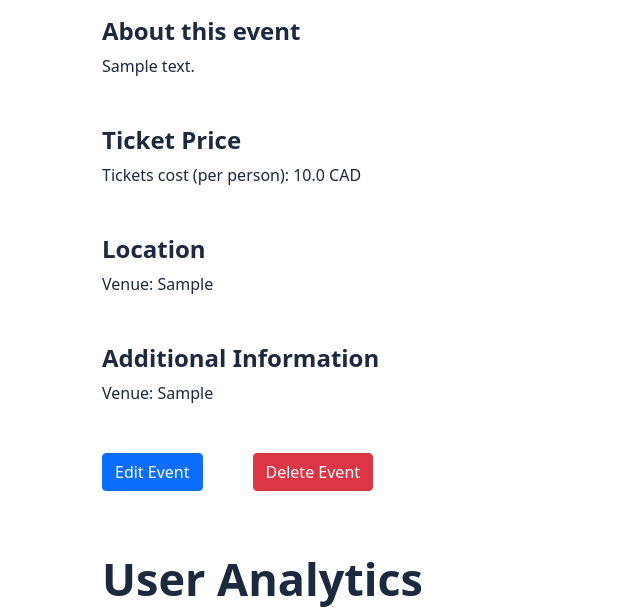
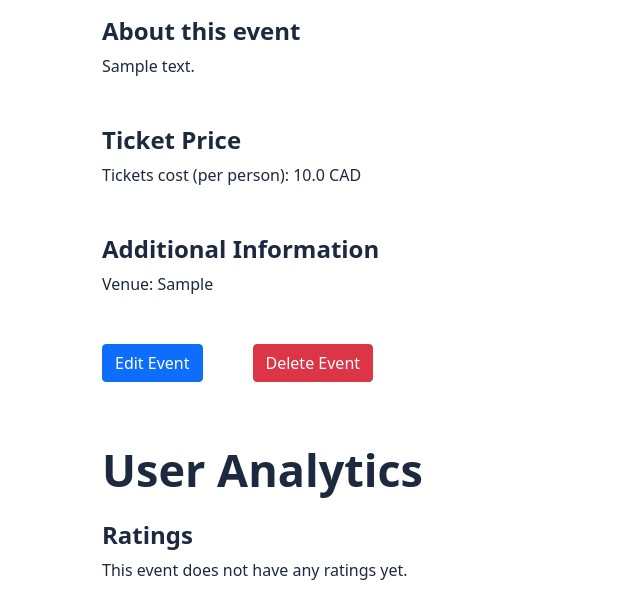
Before and after one commit to ECE444-2023Fall/UofT-EventHub, a Flask app: page /events/admin/1 in a window 1280 px wide. Shown: the part 1199-1814 px from the top of the page, without its empty margins (0-640 px from the left). Run offline with Flask 3, Linux system fonts and the light colour scheme; a user stored in the database is signed in; tables that the repository leaves empty hold one stand-in row (values such as "Sample post"); grey boxes marked "Sample" are stand-in pictures; parts of the project's set-up code (start-up, migrations or seed data) failed here and were passed over; some libraries are stand-ins or nearby versions; some web fonts are replaced.

Commit message:
Fixed bug where event long description was missing. Fixed duplication of location in event page.

```diff
--- a/app/templates/event_admin.html
+++ b/app/templates/event_admin.html
@@ -81,7 +81,7 @@
 
                 <div class="event-section">
                     <h4 class="event-section-header">About this event</h4>
-                    {% if event.additional_info != ""%}
+                    {% if event.long_description != ""%}
                     <p>{{event.long_description}}</p>
                     {% else %}
                     <p>The organizer did not provide detailed information about the event.</p>
@@ -95,11 +95,6 @@
                     {% else %}
                         <p>Tickets cost (per person): {{event.ticket_price}} CAD</p>
                     {% endif %}
-                </div>
-
-                <div class="event-section">
-                    <h4 class="event-section-header">Location</h4>
-                    <p>Venue: {{event.venue}}</p>
                 </div>
 
                 {% if event.additional_info != "" %}
```
Also changed, not shown: app/templates/event.html (+5 -10 lines).
